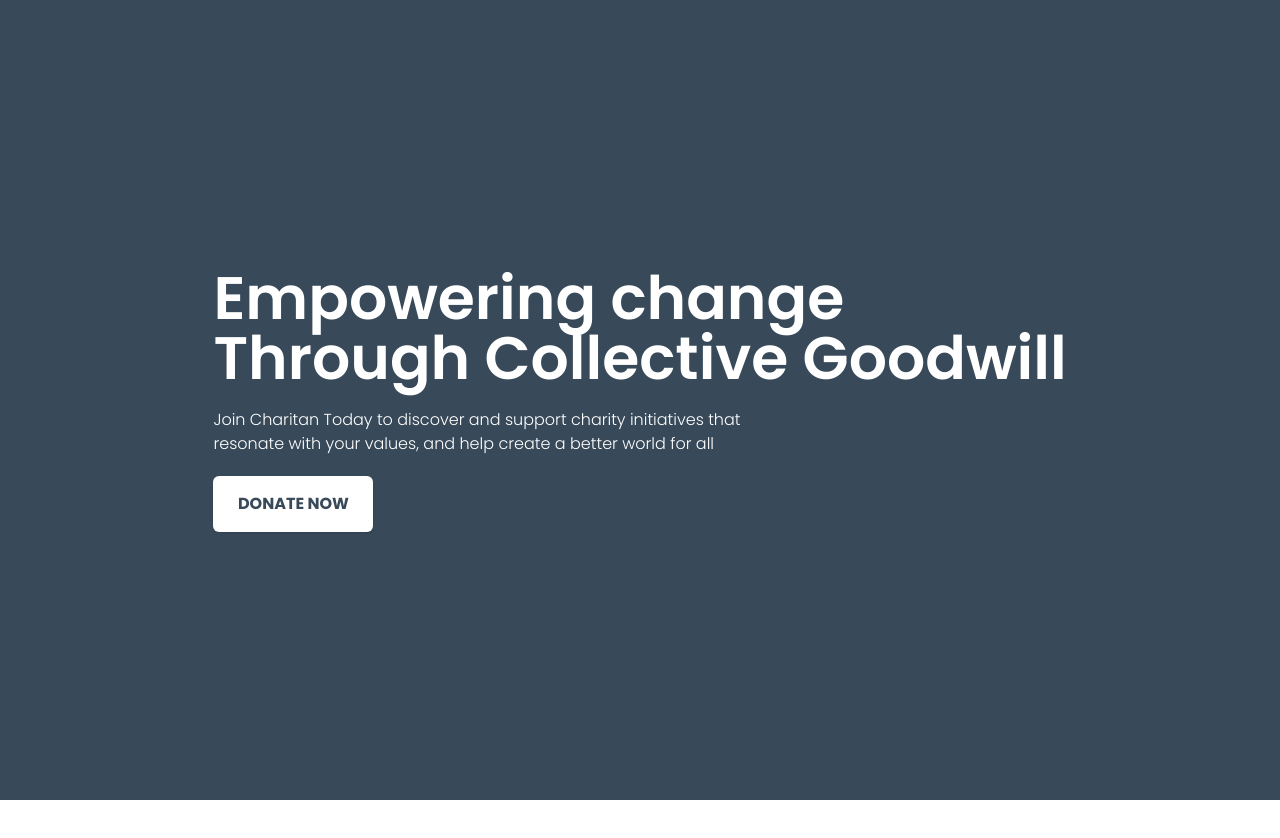
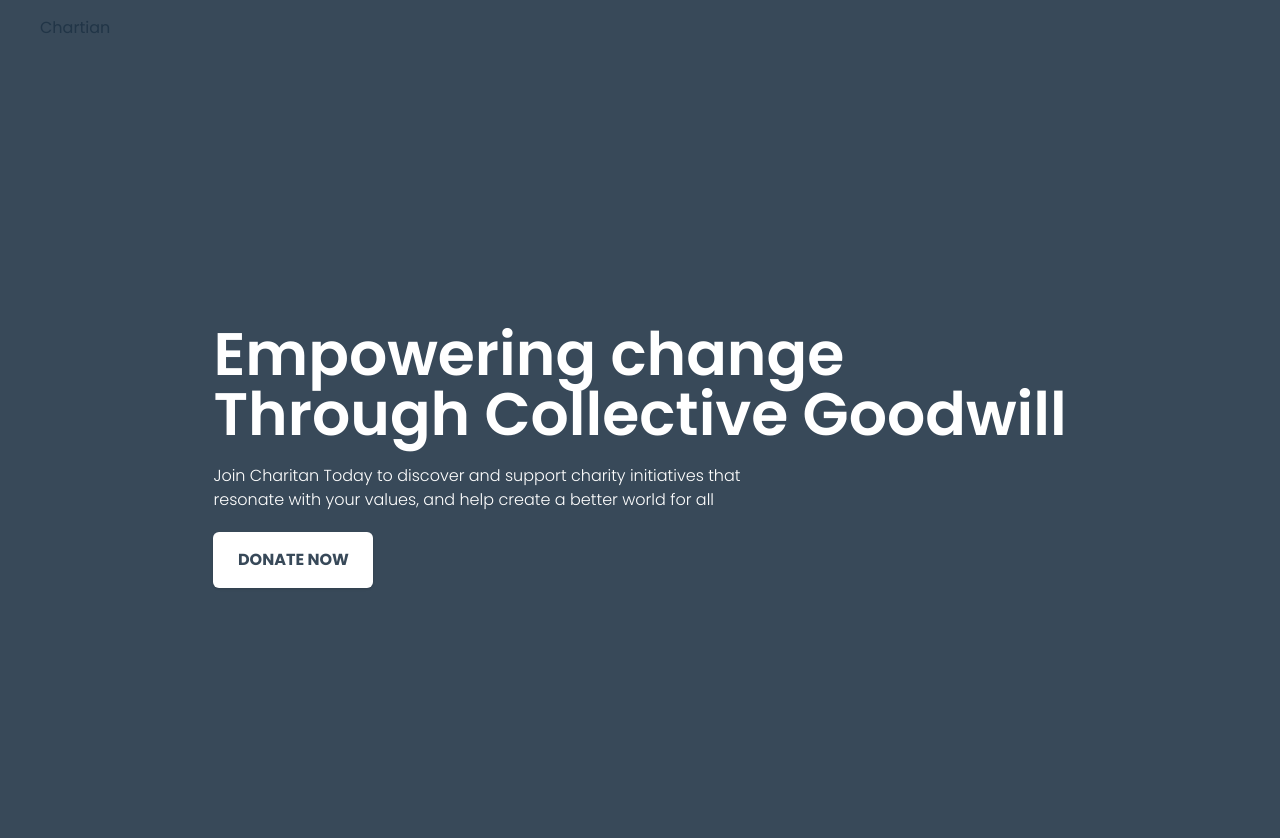
Before and after one commit to Dragon-Squad/team-A-Frontend, a React (Vite) app: page / in a window 1280 px wide. Shown: the top 838 px of the page. Before the commit the page ends 800 px from the top, so only its background shows below. Built offline with nearby package versions, Linux system fonts and the light colour scheme.

Commit message:
feat: navigation-bar layout

```diff
--- a/src/App.tsx
+++ b/src/App.tsx
@@ -1,9 +1,11 @@
 import "./App.css";
 import Hero from "./components/ui/hero";
+import NavigationBar from "./components/ui/navigation-bar";
 
 function LandingPage() {
   return (
     <>
+      <NavigationBar />
       <Hero />
     </>
   );
--- /dev/null
+++ b/src/components/ui/navigation-bar.tsx
@@ -0,0 +1,14 @@
+import React from "react";
+
+function NavigationBar() {
+  return (
+    <div className="shadow-md w-full bg-primary-midnight-blue">
+      <div className="md:px-10 py-4 px-7">
+        {/*logo Icon */}
+        <div>Chartian</div>
+      </div>
+    </div>
+  );
+}
+
+export default NavigationBar;
```
